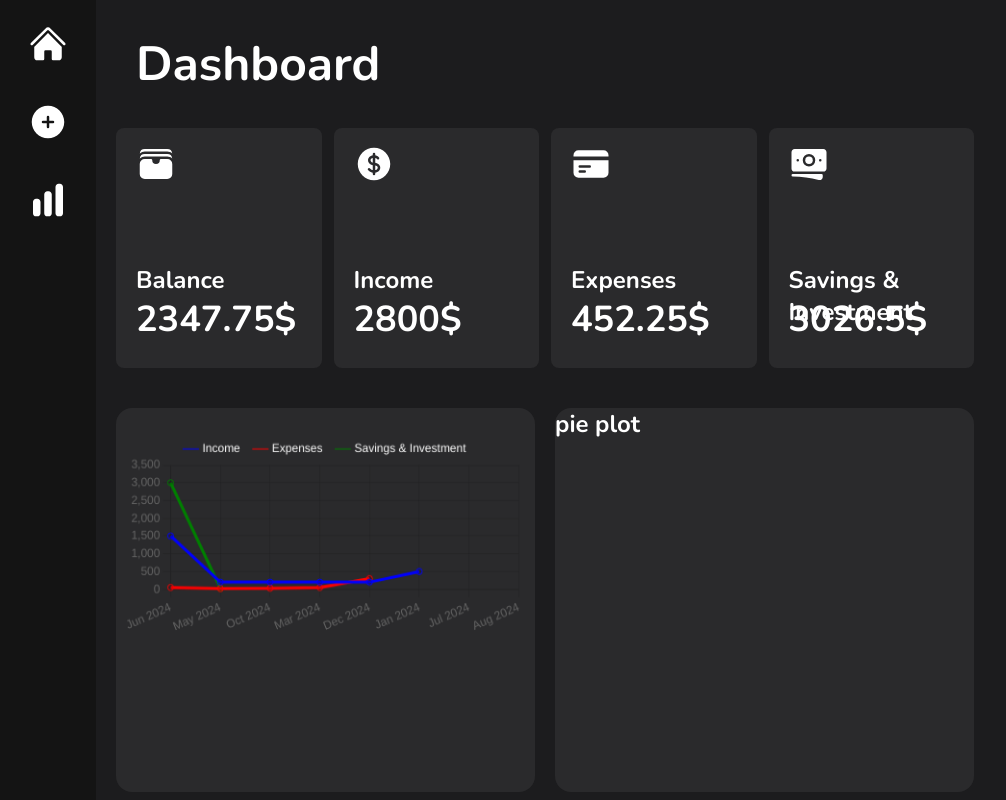
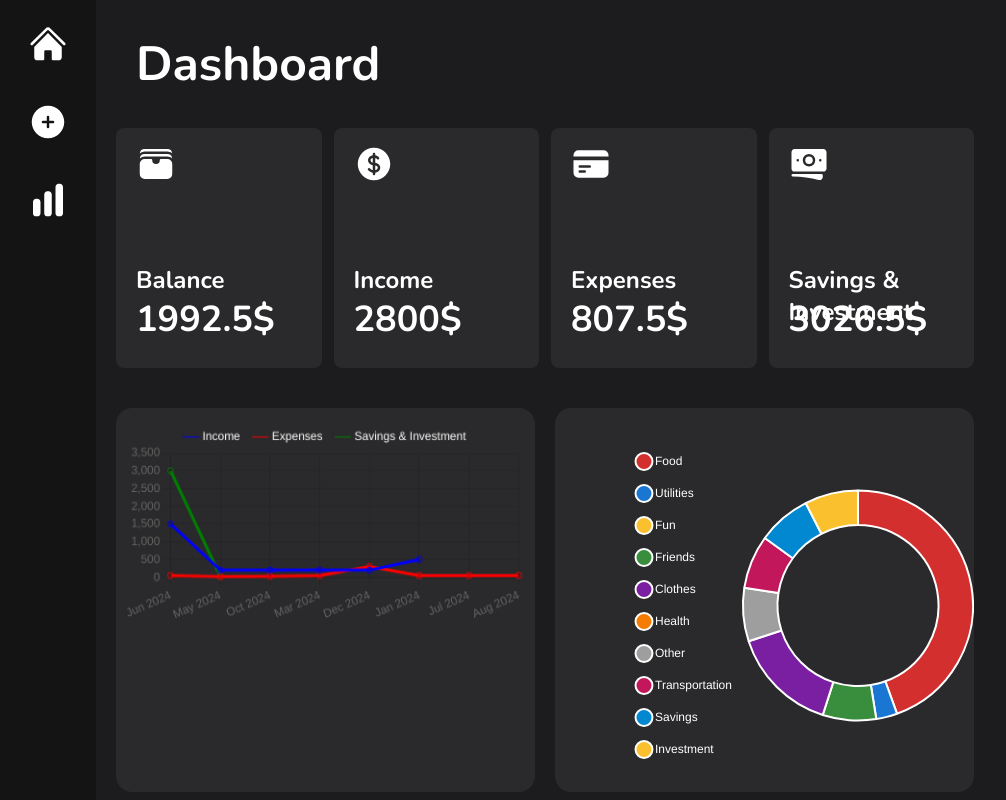
Before and after one commit to eycis/Budget-Dashboard, a Next.js app: page / in a window 1280 px wide. Shown: the whole page, without its empty margins (0-1006 px from the left). Built offline with nearby package versions, Linux system fonts and the light colour scheme.

Commit message:
doughnutChart addition, code clean up

```diff
--- a/components/Dashboard.tsx
+++ b/components/Dashboard.tsx
@@ -1,11 +1,12 @@
 import React, { useEffect, useState } from 'react'
 import { WalletIcon, CurrencyDollarIcon, BanknotesIcon, CreditCardIcon } from '@heroicons/react/24/solid';
-import { Line } from 'react-chartjs-2';
-import { Chart as ChartJS, CategoryScale, LinearScale, PointElement, LineElement, Title, Tooltip, Legend, ChartOptions } from 'chart.js';
+import { Doughnut, Line } from 'react-chartjs-2';
+import { Chart as ChartJS, CategoryScale, LinearScale, PointElement, LineElement, Title, Tooltip, Legend, ChartOptions, ArcElement } from 'chart.js';
 import transactionsData from '@/data/mock_data.json';
-import { Transaction } from '@/models/transaction';
+import LineChart from '@/components/charts/LineChart';
+import DoughnutChart from './charts/DoughnutChart';
 
-ChartJS.register(CategoryScale, LinearScale, PointElement, LineElement, Title, Tooltip, Legend);
+ChartJS.register(CategoryScale, LinearScale, PointElement, LineElement, Title, Tooltip, Legend, ArcElement);
 
 const Dashboard = () => {
 
@@ -22,60 +23,7 @@ const Dashboard = () => {
   const investment = transactionsData.transactions.filter(transaction => transaction.type === "Savings & Investment")
   .reduce((sum, transaction) => sum + transaction.amount, 0);
 
-  //--------------------------------------------------------------------------------------
-
-  const [transactions, setTransactions] = useState<typeof Transaction[]>([]);
-
-  const options:ChartOptions<'line'> = {
-    responsive: true,
-    plugins: {
-      legend: {
-        display: true,
-        labels: {
-          usePointStyle: true,
-          pointStyle: 'line',
-          boxWidth: 20,
-          padding: 15,
-          color: 'white',
-        },
-      },
-    },
-  };
-
-    useEffect(() => {
-      // nahrání mock data
-      setTransactions(transactionsData.transactions);
-    }, []);
-
-    // extrakce dat do proměnných:
-    const dates = Array.from(new Set(transactions.map(transaction => new Date(transaction.date).toLocaleDateString('en-US', { year: 'numeric', month: 'short' }))));
-    const incomeData = transactions.filter(transaction => transaction.type === 'income').map(transaction => transaction.amount);
-    const expenseData = transactions.filter(transaction => transaction.type === 'expense').map(transaction => transaction.amount);
-    const investmentData = transactions.filter(transaction => transaction.type === "Savings & Investment").map(transaction => transaction.amount)
-
-    const data = {
-      labels: dates,
-      datasets: [
-        {
-          label: 'Income',
-          data: incomeData,
-          borderColor: 'blue',
-          fill: false,
-        },
-        {
-          label: 'Expenses',
-          data: expenseData,
-          borderColor: 'red',
-          fill: false,
-        },
-        {
-          label: "Savings & Investment",
-          data: investmentData,
-          borderColor: 'green',
-          fill: false,
-        },
-      ],
-    };
+  //-------------------------------------------------------------------------------------
 
   return (
     <div className='bg-[#1c1c1e] relative w-full h-screen overflow-y-scroll p-5'>
@@ -120,13 +68,13 @@ const Dashboard = () => {
       </div>
       <div className='grid grid-cols-2 gap-5 w-3/4'>
       <div className='dashboard-lineplot' data-aos="fade-down">
-        <Line data={data} options={options} className='px-2 mt-5' data-aos="fade-up" />
+        <LineChart/>
       </div>
       <div className='dashboard-lineplot' data-aos="fade-down">
-        pie plot
+        <DoughnutChart/>
+        </div>
       </div>
-      </div>
-      </div>
+    </div>
   )
 }
 
--- a/components/Input.tsx
+++ b/components/Input.tsx
@@ -62,6 +62,9 @@ const Input = () => {
             <option value="Friends">Friends</option>
             <option value="Clothes">Clothes</option>
             <option value="Healt">Health</option>
+            <option value="Healt">Transportation</option>
+            <option value="Healt">Savings</option>
+            <option value="Healt">Investment</option>
             <option value="Other">Other</option>
           </select>
         </div>
--- /dev/null
+++ b/components/charts/DoughnutChart.tsx
@@ -0,0 +1,55 @@
+import React, { useEffect, useState } from 'react'
+import { Doughnut, Line } from 'react-chartjs-2';
+import { Chart as ChartJS, CategoryScale, LinearScale, PointElement, LineElement, Title, Tooltip, Legend, ChartOptions, ArcElement } from 'chart.js';
+import { Transaction } from '@/models/transaction';
+import transactionsData from '@/data/mock_data.json';
+
+
+ChartJS.register(CategoryScale, LinearScale, PointElement, LineElement, Title, Tooltip, Legend, ArcElement);
+
+const DoughnutChart = () => {
+
+    const [transactions, setTransactions] = useState<typeof Transaction[]>([]);
+    useEffect(() => {
+      // nahrání mock data
+      setTransactions(transactionsData.transactions);
+    }, []);
+
+    const doughnutOptions: ChartOptions<'doughnut'> = {
+        responsive: true,
+        plugins: {
+          legend: {
+            position: 'left',
+            labels: {
+              usePointStyle: true,
+              boxWidth: 10,
+              padding: 20,
+              color: 'white',
+            },
+          },
+        },
+        cutout: '70%',
+      }
+
+    const categories = ['Food', 'Utilities', 'Fun', 'Friends', 'Clothes', 'Health', 'Other', 'Transportation', 'Savings', 'Investment' ];
+    const categoriesTotals = categories.map(category => transactions.filter(transaction => transaction.category === category
+      && transaction.type === 'expense').reduce((sum, transaction) => sum + transaction.amount, 0));
+
+      const doughnutData = {
+        labels: categories,
+        datasets: [
+          {
+            label: 'Expenses by Category',
+            data: categoriesTotals,
+            backgroundColor: ['#D32F2F', '#1976D2', '#FBC02D', '#388E3C', '#7B1FA2', '#F57C00', '#9E9E9E', '#C2185B', '#0288D1', '#FBC02D'],
+            hoverOffset: 2,
+          }
+        ],
+      };
+
+  return (
+    <Doughnut data={doughnutData} options={doughnutOptions} data-aos="fade-up" className='ml-16 mt-5'/>
+  )
+}
+
+export default DoughnutChart
--- /dev/null
+++ b/components/charts/LineChart.tsx
@@ -0,0 +1,66 @@
+import React, { useEffect, useState } from 'react'
+import { Doughnut, Line } from 'react-chartjs-2';
+import { Chart as ChartJS, CategoryScale, LinearScale, PointElement, LineElement, Title, Tooltip, Legend, ChartOptions, ArcElement } from 'chart.js';
+import { Transaction } from '@/models/transaction';
+import transactionsData from '@/data/mock_data.json';
+
+
+ChartJS.register(CategoryScale, LinearScale, PointElement, LineElement, Title, Tooltip, Legend, ArcElement);
+
+const LineChart = () => {
+
+    const [transactions, setTransactions] = useState<typeof Transaction[]>([]);
+    useEffect(() => {
+      // nahrání mock data
+      setTransactions(transactionsData.transactions);
+    }, []);
+
+    const lineOptions:ChartOptions<'line'> = {
+        responsive: true,
+        plugins: {
+          legend: {
+            display: true,
+            labels: {
+              usePointStyle: true,
+              pointStyle: 'line',
+              boxWidth: 20,
+              padding: 15,
+              color: 'white',
+            },
+          },
+        },
+      };
+
+    const dates = Array.from(new Set(transactions.map(transaction => new Date(transaction.date).toLocaleDateString('en-US', { year: 'numeric', month: 'short' }))));
+    const incomeData = transactions.filter(transaction => transaction.type === 'income').map(transaction => transaction.amount);
+    const expenseData = transactions.filter(transaction => transaction.type === 'expense').map(transaction => transaction.amount);
+    const investmentData = transactions.filter(transaction => transaction.type === "Savings & Investment").map(transaction => transaction.amount)
+
+    const lineData = {
+      labels: dates,
+      datasets: [
+        {
+          label: 'Income',
+          data: incomeData,
+          borderColor: 'blue',
+          fill: false,
+        },
+        {
+          label: 'Expenses',
+          data: expenseData,
+          borderColor: 'red',
+          fill: false,
+        },
+        {
+          label: "Savings & Investment",
+          data: investmentData,
+          borderColor: 'green',
+          fill: false,
+        },
+      ],
+    };
+
+    return <Line data={lineData} options={lineOptions} data-aos="fade-up" className='mt-2 px-2'/>;
+};
+
+export default LineChart;
--- a/data/mock_data.json
+++ b/data/mock_data.json
@@ -3,7 +3,7 @@
       {
         "id": 1,
         "type": "expense",
-        "category": "Groceries",
+        "category": "Clothes",
         "amount": 50.75,
         "date": "2024-06-01",
         "description": "Weekly groceries at local store"
@@ -19,7 +19,7 @@
       {
         "id": 3,
         "type": "expense",
-        "category": "Transportation",
+        "category": "Utilities",
         "amount": 20.00,
         "date": "2024-10-06",
         "description": "Bus pass"
@@ -83,7 +83,7 @@
       {
         "id": 11,
         "type": "expense",
-        "category": "Groceries",
+        "category": "Food",
         "amount": 300.75,
         "date": "2024-07-02",
         "description": ""
@@ -105,6 +105,62 @@
         "amount": 25.75,
         "date": "2024-03-02",
         "description": "S&P"
+      },
+      {
+        "id": 14,
+        "type": "expense",
+        "category": "Clothes",
+        "amount": 50.75,
+        "date": "2024-06-01",
+        "description": "Weekly groceries at local store"
+      },
+      {
+        "id": 15,
+        "type": "expense",
+        "category": "Savings",
+        "amount": 50.75,
+        "date": "2024-06-01",
+        "description": "Weekly groceries at local store"
+      },
+      {
+        "id": 16,
+        "type": "expense",
+        "category": "Investments",
+        "amount": 50.75,
+        "date": "2024-06-01",
+        "description": "Weekly groceries at local store"
+      },
+      {
+        "id": 17,
+        "type": "expense",
+        "category": "Friends",
+        "amount": 50.75,
+        "date": "2024-06-01",
+        "description": "Weekly groceries at local store"
+      },
+      {
+        "id": 18,
+        "type": "expense",
+        "category": "Other",
+        "amount": 50.75,
+        "date": "2024-06-01",
+        "description": "Weekly groceries at local store"
+      },
+      {
+        "id": 18,
+        "type": "expense",
+        "category": "Transportation",
+        "amount": 50.75,
+        "date": "2024-06-01",
+        "description": "Weekly groceries at local store"
+      },
+      {
+        "id": 18,
+        "type": "expense",
+        "category": "Investment",
+        "amount": 50.75,
+        "date": "2024-06-01",
+        "description": "Weekly groceries at local store"
       }
     ]
   }
```
